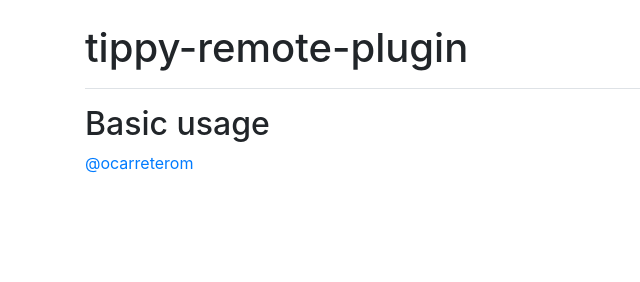
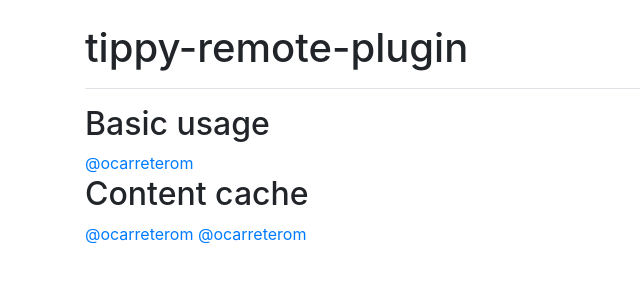
Before and after one commit to ocarreterom/tippy-remote-plugin, a website: page examples/index.html in a window 1280 px wide. Shown: the whole page, without its empty margins (0-640 px from the left). Drawn offline with nearby package versions, Linux system fonts and the light colour scheme; files whose address does not match are found by name.

Commit message:
Implement internal cache

```diff
--- a/examples/index.html
+++ b/examples/index.html
@@ -15,22 +15,35 @@
   <div class="container my-4">
     <h1 class="border-bottom pb-3 mb-3">tippy-remote-plugin</h1>
     <h2>Basic usage</h2>
-    <a href="https://github.com/ocarreterom" id="basic" data-src="./content.html" target="_blank">@ocarreterom</a>
+    <a href="https://github.com/ocarreterom" id="basic-example" target="_blank">@ocarreterom</a>
+
+    <h2>Content cache</h2>
+    <a href="https://github.com/ocarreterom" class="cache-example" target="_blank">@ocarreterom</a>
+    <a href="https://github.com/ocarreterom" class="cache-example" target="_blank">@ocarreterom</a>
   </div>
 
   <script type="module">
     import remote from '../dist/index.js'
 
-    const basicEl = document.querySelector('#basic')
-    const url = basicEl.getAttribute('data-src')
-
-    tippy(basicEl, {
+    tippy('#basic-example', {
       flipOnUpdate: true,
       interactive: true,
       placement: 'bottom-start',
       plugins: [remote],
       remote: {
-        url: url
+        url: 'content.html'
+      },
+      theme: 'light-border'
+    })
+
+    tippy('.cache-example', {
+      flipOnUpdate: true,
+      interactive: true,
+      placement: 'bottom-start',
+      plugins: [remote],
+      remote: {
+        url: 'content.html',
+        useCache: true
       },
       theme: 'light-border'
     })
--- a/index.js
+++ b/index.js
@@ -1,3 +1,5 @@
+const cache = new Map()
+
 const remote = {
   name: 'remote',
   defaultValue: {},
@@ -15,8 +17,14 @@ const remote = {
       onTrigger() {
         if (state.isLoaded || state.isLoading) return
 
-        const {url} = remote
+        const {url, useCache} = remote
         if (!url) return
+
+        const {content} = cache.get(url) || {}
+        if (content && useCache) {
+          instance.setContent(content)
+          return
+        }
 
         state.isLoading = true
 
@@ -25,6 +33,9 @@ const remote = {
           .then(content => {
             instance.setContent(content)
             state.isLoaded = true
+            if (useCache) {
+              cache.set(url, {content})
+            }
           })
           .catch(() => {
             state.isLoaded = false
```
